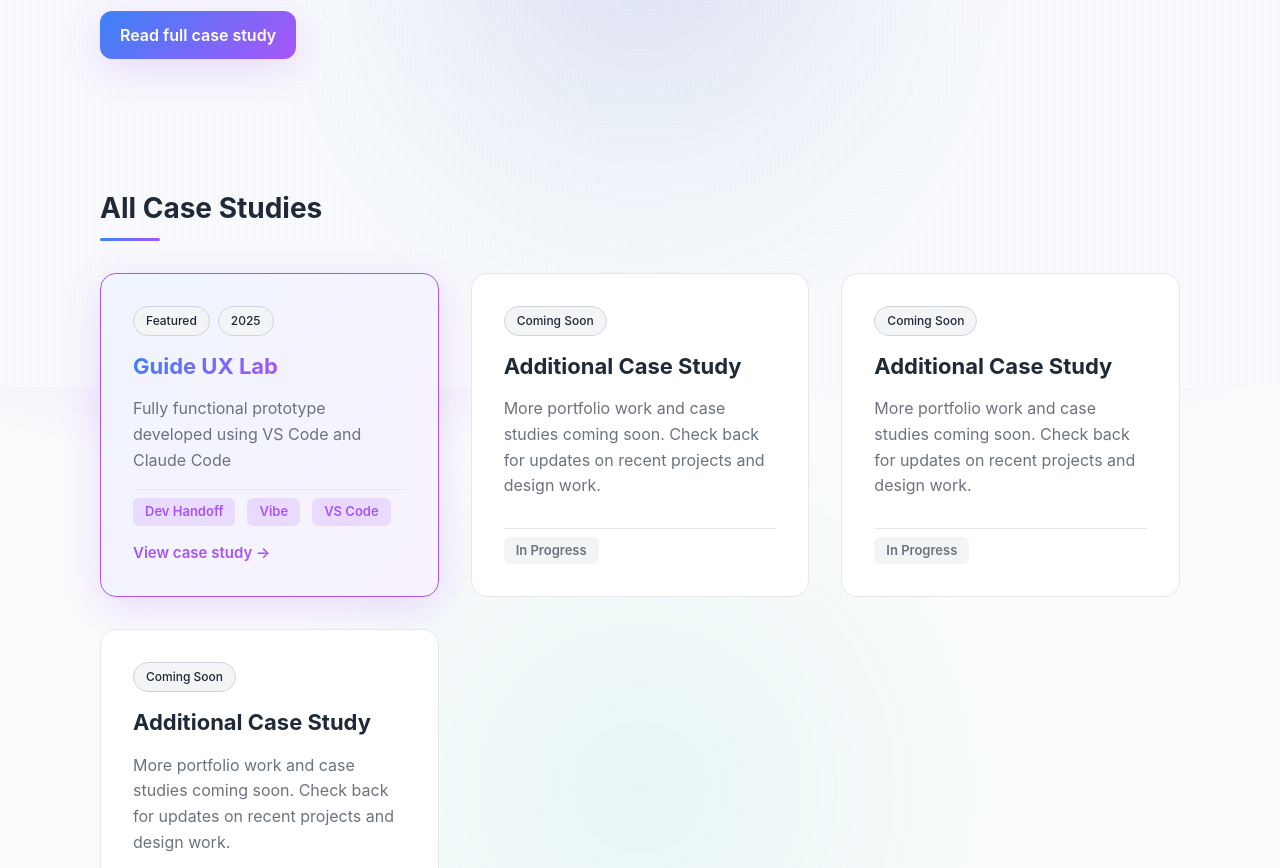
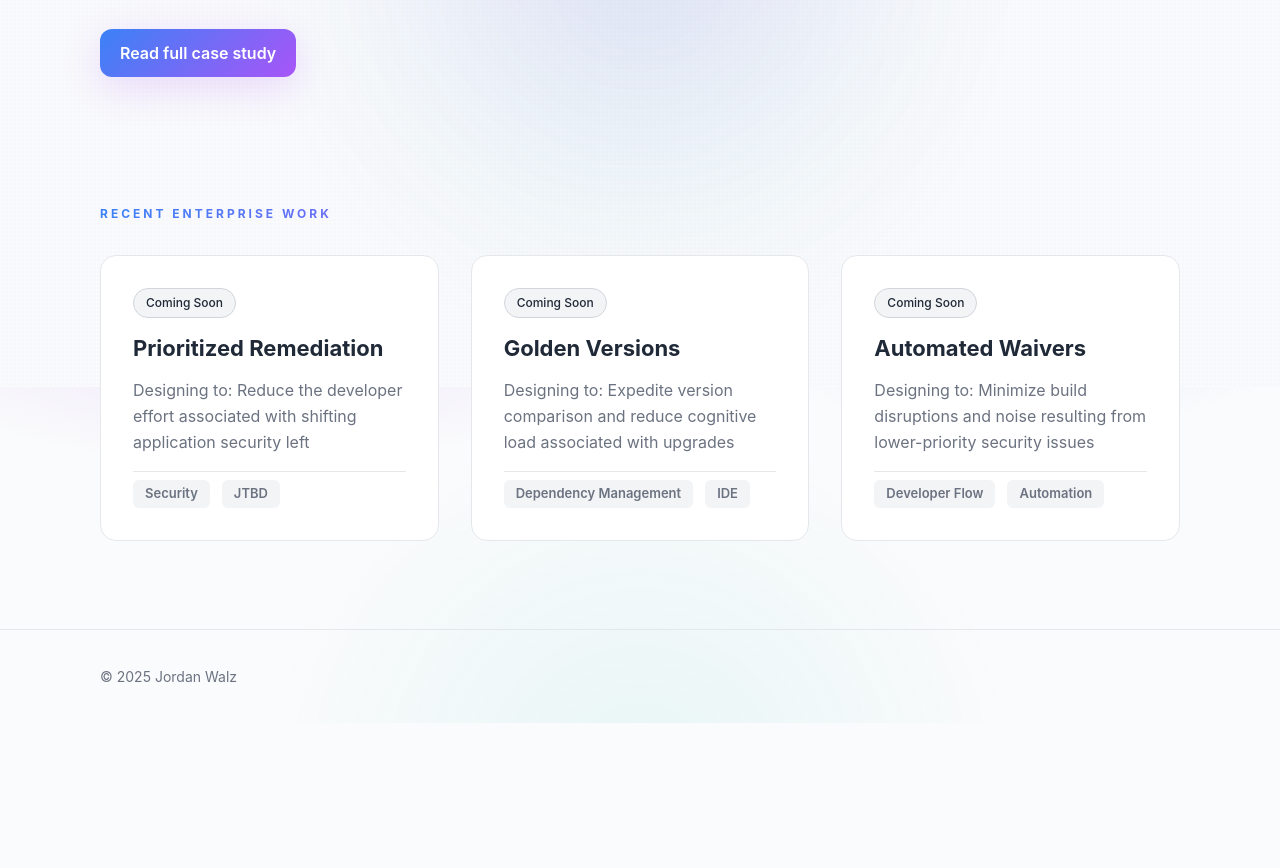
Before and after one commit to jrdnwlz/portfolio, a website: page work.html in a window 1280 px wide. Shown: the part 413-1281 px from the top of the page. After the commit the page ends 1136 px from the top, so only its background shows below. Drawn offline with Linux system fonts and the light colour scheme.

Commit message:
Refactor work page with updated case study titles, improved descriptions, and enhanced hero section for better clarity and engagement

```diff
--- a/work.html
+++ b/work.html
@@ -37,12 +37,12 @@
   </header>
 
   <main>
-    <!-- Featured Case Study Hero -->
+    <!-- Flagship Case Study Hero -->
     <section class="hero hero-work">
       <div class="container">
-        <div class="kicker">Featured</div>
+        <h4 class="kicker" style="margin-bottom:18px;">Flagship Case Study</h4>
         <h1>Guide UX Lab: A fully functional prototype</h1>
-        <p class="lead">End-to-end design and development of a working prototype, providing a usable reference for engineering teams.</p>
+        <p class="lead">End-to-end design and development of a working prototype, providing a usable reference for stakeholders and engineering teams.</p>
 
         <div class="actions" style="margin-top: 32px;">
           <a class="btn primary" href="case-study-sonatype-guide.html">Read full case study</a>
@@ -53,38 +53,19 @@
     <!-- Case Studies Grid -->
     <section class="section">
       <div class="container">
-        <h2 style="margin-bottom: 32px;">All Case Studies</h2>
+        <h4 class="kicker" style="margin-bottom: 32px;">Recent Enterprise Work</h4>
 
         <div class="case-studies-grid">
-          <!-- Featured Case Study Card -->
-          <article class="case-study-card featured">
-            <div class="case-study-meta">
-              <span class="tag">Featured</span>
-              <span class="tag">2025</span>
-            </div>
-            <h3 class="case-study-title">
-              <a href="case-study-sonatype-guide.html">Guide UX Lab</a>
-            </h3>
-            <p class="case-study-description">Fully functional prototype developed using VS Code and Claude Code</p>
-            <div class="case-study-highlights">
-              <span class="highlight">Dev Handoff</span>
-              <span class="highlight">Vibe</span>
-              <span class="highlight">VS Code</span>
-            </div>
-            <a href="case-study-sonatype-guide.html" class="case-study-link">View case study →</a>
-          </article>
-
-          <!-- Placeholder for additional case studies -->
+          <!-- Additional case studies -->
           <article class="case-study-card">
             <div class="case-study-meta">
               <span class="tag">Coming Soon</span>
             </div>
-            <h3 class="case-study-title">
-              Additional Case Study
-            </h3>
-            <p class="case-study-description">More portfolio work and case studies coming soon. Check back for updates on recent projects and design work.</p>
+            <h3 class="case-study-title">Prioritized Remediation</h3>
+            <p class="case-study-description">Designing to: Reduce the developer effort associated with shifting application security left</p>
             <div class="case-study-highlights">
-              <span class="highlight">In Progress</span>
+              <span class="highlight">Security</span>
+              <span class="highlight">JTBD</span>
             </div>
           </article>
 
@@ -92,25 +73,23 @@
             <div class="case-study-meta">
               <span class="tag">Coming Soon</span>
             </div>
-            <h3 class="case-study-title">
-              Additional Case Study
-            </h3>
-            <p class="case-study-description">More portfolio work and case studies coming soon. Check back for updates on recent projects and design work.</p>
+            <h3 class="case-study-title">Golden Versions</h3>
+            <p class="case-study-description">Designing to: Expedite version comparison and reduce cognitive load associated with upgrades</p>
             <div class="case-study-highlights">
-              <span class="highlight">In Progress</span>
+              <span class="highlight">Dependency Management</span>
+              <span class="highlight">IDE</span>
             </div>
           </article>
 
-          <article class="case-study-card">
+                    <article class="case-study-card">
             <div class="case-study-meta">
               <span class="tag">Coming Soon</span>
             </div>
-            <h3 class="case-study-title">
-              Additional Case Study
-            </h3>
-            <p class="case-study-description">More portfolio work and case studies coming soon. Check back for updates on recent projects and design work.</p>
+            <h3 class="case-study-title">Automated Waivers</h3>
+            <p class="case-study-description">Designing to: Minimize build disruptions and noise resulting from lower-priority security issues</p>
             <div class="case-study-highlights">
-              <span class="highlight">In Progress</span>
+              <span class="highlight">Developer Flow</span>
+              <span class="highlight">Automation</span>
             </div>
           </article>
         </div>
```
